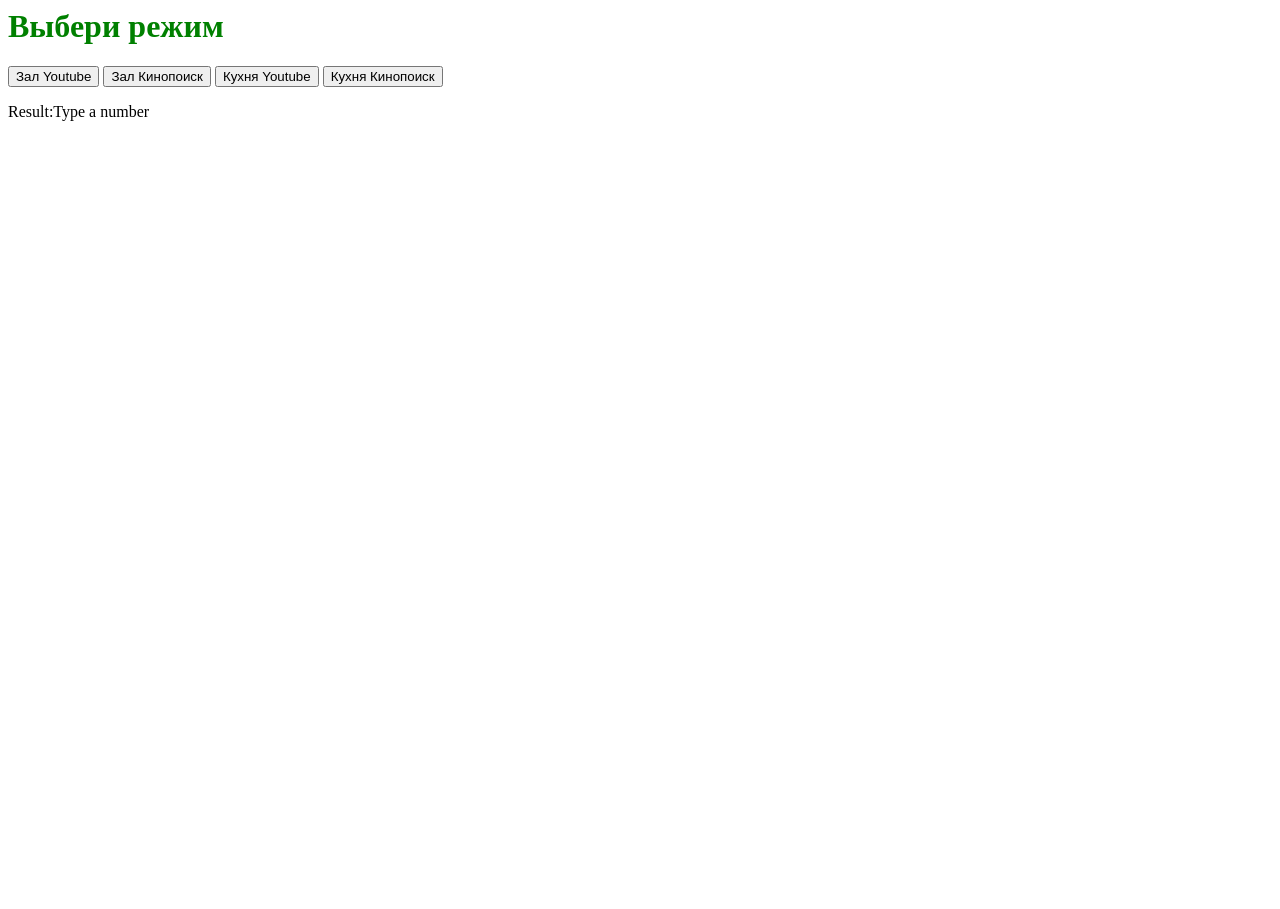
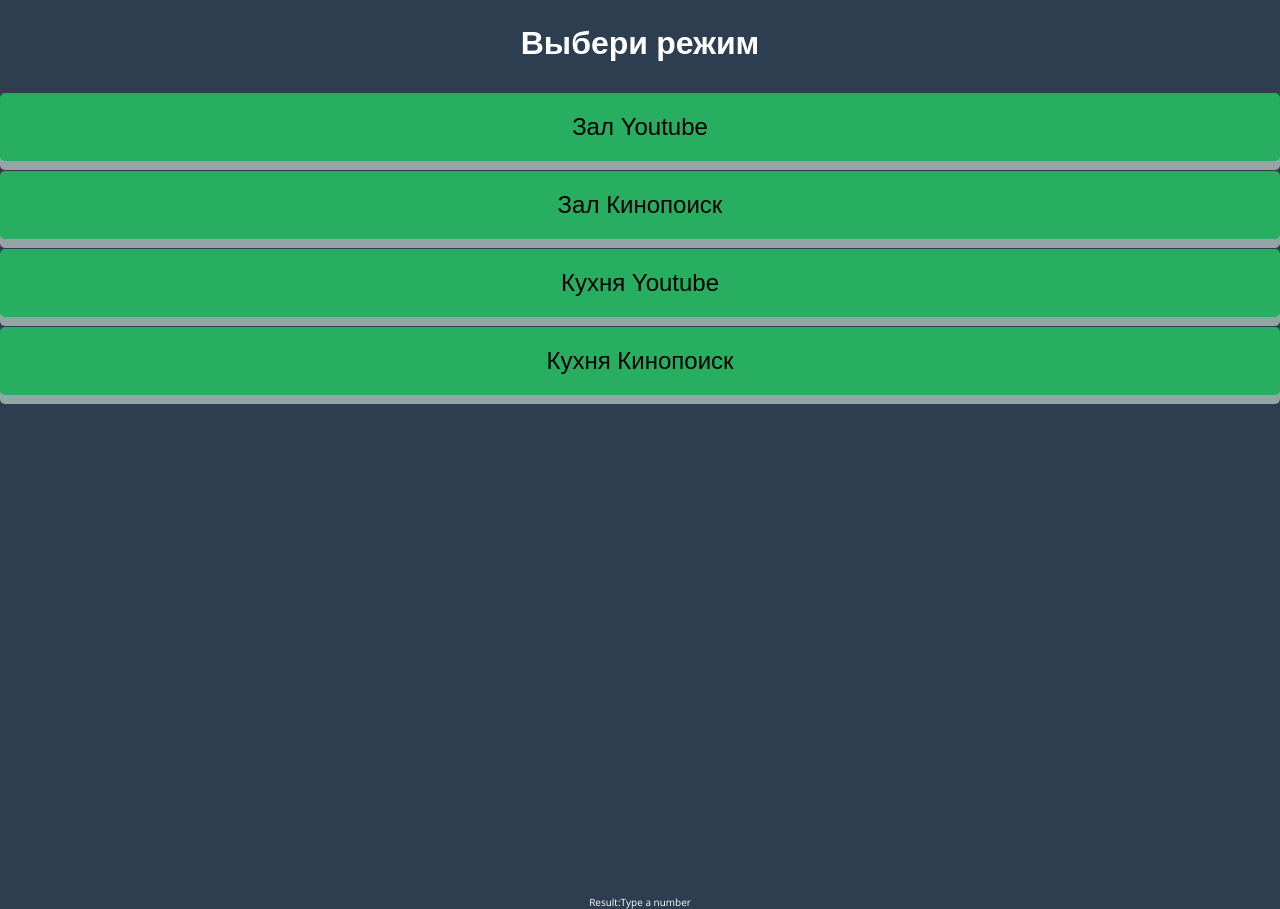
Before and after one commit to RavenVl/FastApiKeeneticCom, a FastAPI app: page / in a window 1280 px wide. Before the commit the page ends 121 px from the top, so only its background shows below. Run offline with FastAPI, Linux system fonts and the light colour scheme.

Commit message:
add some design

```diff
--- a/static/styles.css
+++ b/static/styles.css
@@ -1,3 +1,81 @@
+@import url(https://fonts.googleapis.com/css?family=Open+Sans:400,400italic,600,600italic,700italic);
+
 h1 {
     color: green;
 }
+
+*{margin: 0px; padding: 0px}
+
+body{
+  background:#2c3e50;
+  font-family: 'Open Sans', sans-serif;
+}
+
+h1, button{
+  color:#fff;
+  text-align: center;
+  padding: 20px;
+}
+
+p{
+  color:#fff;
+  text-align: center;
+  padding-top: 500px;
+  font-size: 10px;
+}
+
+a{
+   text-decoration:none;
+   color:#fff;
+}
+
+a:hover{
+   color:#2ecc71;
+}
+
+.main{
+  width: 100%;
+    display: flex;
+    flex-direction: column;
+    justify-content: center;
+    align-items: center;
+}
+
+.sub-main{
+  width: 30%;
+  margin:22px;
+  float: left;
+}
+
+.button-one, .button-two, .button-three{
+  width: 100%;
+  padding: 10px;
+  border-radius: 5px;
+    margin-top: 10px;
+  text-align: center;
+  cursor: pointer;
+  font-size:24px;
+
+}
+
+
+
+/*Button One*/
+.button-one {
+  padding:20px 60px;
+  outline: none;
+  background-color: #27ae60;
+  border: none;
+  border-radius:5px;
+  box-shadow: 0 9px #95a5a6;
+}
+
+.button-one:hover{
+  background-color: #2ecc71;
+}
+
+.button-one:active {
+  background-color: #2ecc71;
+  box-shadow: 0 5px #95a5a6;
+  transform: translateY(4px);
+}
--- a/templates/item.html
+++ b/templates/item.html
@@ -1,15 +1,18 @@
 <html>
 <head>
-    <title>Item Details</title>
+    <title>Режим VPN</title>
     <link href="{{ url_for('static', path='/styles.css') }}" rel="stylesheet">
 </head>
 <body>
     <h1>Выбери режим</h1>
 <form method="post">
-    <input type="submit" name="action" value="Зал Youtube" >
-    <input type="submit" name="action" value="Зал Кинопоиск">
-    <input type="submit" name="action" value="Кухня Youtube">
-    <input type="submit" name="action" value="Кухня Кинопоиск">
+    <div class="main">
+        <input class="button-one" type="submit" name="action" value="Зал Youtube" >
+        <input class="button-one" type="submit" name="action" value="Зал Кинопоиск">
+        <input class="button-one" type="submit" name="action" value="Кухня Youtube">
+        <input class="button-one" type="submit" name="action" value="Кухня Кинопоиск">
+    </div>
+
 </form>
 <p>Result:{{ result }}</p>
 </body>
```
